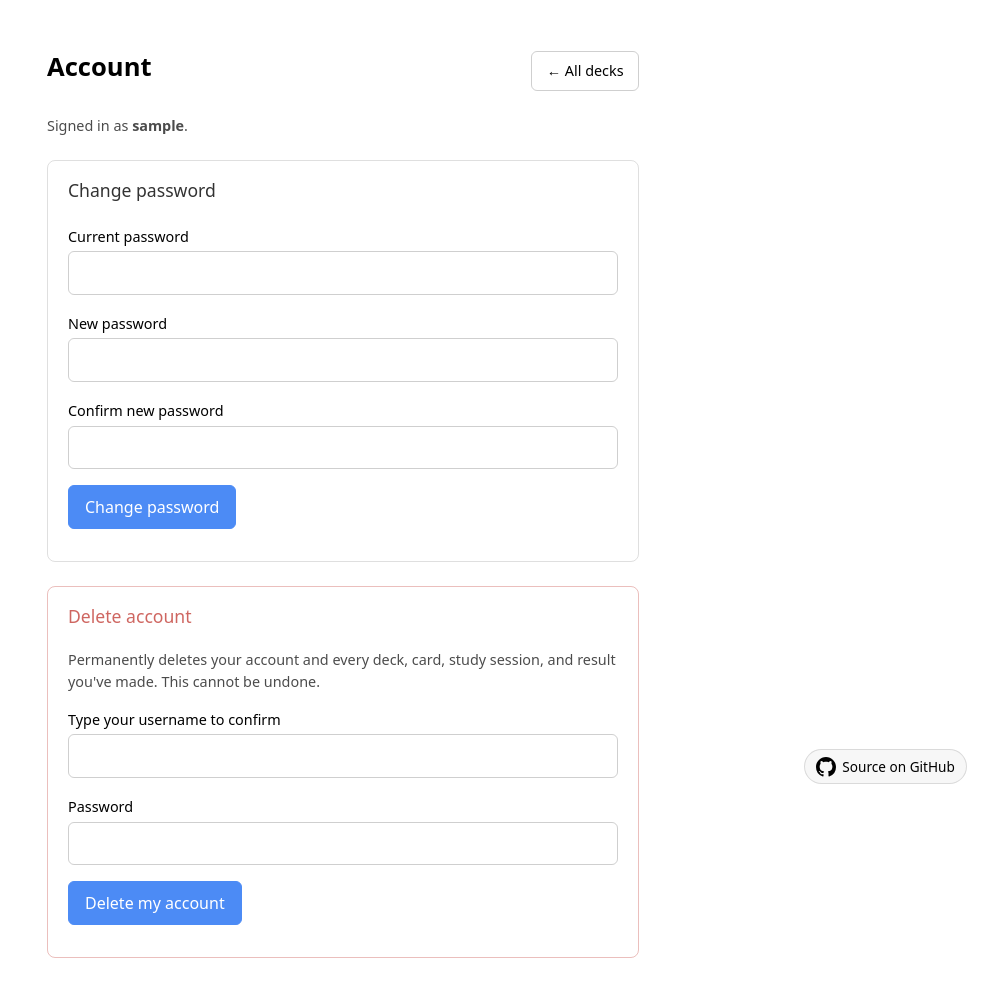
After one commit to mikedewar/crazy-cram, a Flask app: page /account in a window 1280 px wide. The commit adds this page. Shown: the whole page, without its empty margins (297-1280 px from the left). Run offline with Flask 3, Linux system fonts and the light colour scheme; the visitor is signed in with stand-in values (Sample User, id 1); some libraries are stand-ins or nearby versions.

Commit message:
M6: Account self-service (change password + delete account)
Migration 0003 rebuilds invite_code with used_by ON DELETE SET NULL —
SQLite has no ALTER TABLE DROP CONSTRAINT so batch_alter_table with
copy_from + recreate="always" declares the new schema and Alembic
rebuilds the table. Preserves the invite audit row (code + used_at) when
the associated user is deleted.

/account presents two panels:
- Change password: current + new (min 8) + confirm; on success re-hashes
  with bcrypt, commits, force-logs out, redirects to /login with a flash.
- Delete account: type username (case-insensitive) + password to confirm;
  on success detaches the user via cascade (decks/cards/sessions/
  attempts) and sets invite_code.used_by NULL. Redirects to /login.

Home page gets an Account link next to Log out.

test_models.py::test_alembic_version_stamped_at_head now resolves the
head dynamically via alembic.script.ScriptDirectory so bumping the chain
doesn't need a test edit.

Tests: 16 new (tests/test_account.py) cover both flows including wrong
current password, mismatched confirm, too-short new, forced re-login,
hash actually changes, wrong-username-typed rejected, wrong-password
rejected, cascade to all owned rows, deleted user can't log back in,
delete-with-used-invite succeeds (the M4-flagged FK regression), and
case-insensitive username confirm. Full suite: 146 passed.

Live smoke on cram.aeolipile.org: registered smoke user, changed
password, verified old rejected + new works, deleted account, confirmed
invite audit survived with used_by=NULL and user gone from DB.

```diff
--- a/app.py
+++ b/app.py
@@ -209,6 +209,34 @@ class LoginForm(FlaskForm):
     username = StringField("Username", validators=[DataRequired(), Length(max=32)])
     password = PasswordField("Password", validators=[DataRequired(), Length(max=128)])
     submit = SubmitField("Log in")
+
+
+class ChangePasswordForm(FlaskForm):
+    current_password = PasswordField(
+        "Current password",
+        validators=[DataRequired(), Length(max=128)],
+    )
+    new_password = PasswordField(
+        "New password",
+        validators=[DataRequired(), Length(min=8, max=128)],
+    )
+    confirm = PasswordField(
+        "Confirm new password",
+        validators=[DataRequired(), EqualTo("new_password", message="Passwords must match.")],
+    )
+    submit = SubmitField("Change password")
+
+
+class DeleteAccountForm(FlaskForm):
+    confirm_username = StringField(
+        "Type your username to confirm",
+        validators=[DataRequired(), Length(max=32)],
+    )
+    password = PasswordField(
+        "Password",
+        validators=[DataRequired(), Length(max=128)],
+    )
+    submit = SubmitField("Delete my account")
 
 
 class DeckForm(FlaskForm):
@@ -700,6 +728,64 @@ def study_restart(session_id):
     return redirect(url_for("study_session", session_id=s.id))
 
 
+# --- Account self-service --------------------------------------------
+
+@app.route("/account", methods=["GET"])
+@login_required
+def account():
+    return render_template(
+        "account.html",
+        pw_form=ChangePasswordForm(),
+        del_form=DeleteAccountForm(),
+    )
+
+
+@app.route("/account/password", methods=["POST"])
+@login_required
+def account_change_password():
+    pw_form = ChangePasswordForm()
+    del_form = DeleteAccountForm()
+    if pw_form.validate_on_submit():
+        if not bcrypt.check_password_hash(
+            current_user.password_hash, pw_form.current_password.data
+        ):
+            flash("Current password is incorrect.", "error")
+            return render_template("account.html", pw_form=pw_form, del_form=del_form)
+        current_user.password_hash = bcrypt.generate_password_hash(
+            pw_form.new_password.data
+        ).decode("utf-8")
+        db.session.commit()
+        logout_user()
+        flash("Password changed — please log in again.", "success")
+        return redirect(url_for("login"))
+    return render_template("account.html", pw_form=pw_form, del_form=del_form)
+
+
+@app.route("/account/delete", methods=["POST"])
+@login_required
+def account_delete():
+    pw_form = ChangePasswordForm()
+    del_form = DeleteAccountForm()
+    if del_form.validate_on_submit():
+        typed = del_form.confirm_username.data.strip()
+        if typed.lower() != current_user.username.lower():
+            flash("Typed username doesn't match — account not deleted.", "error")
+            return render_template("account.html", pw_form=pw_form, del_form=del_form)
+        if not bcrypt.check_password_hash(
+            current_user.password_hash, del_form.password.data
+        ):
+            flash("Password is incorrect — account not deleted.", "error")
+            return render_template("account.html", pw_form=pw_form, del_form=del_form)
+
+        user = db.session.get(User, current_user.id)
+        logout_user()
+        db.session.delete(user)
+        db.session.commit()
+        flash("Your account has been deleted.", "success")
+        return redirect(url_for("login"))
+    return render_template("account.html", pw_form=pw_form, del_form=del_form)
+
+
 if __name__ == "__main__":
     with app.app_context():
         db.create_all()
--- a/static/style.css
+++ b/static/style.css
@@ -21,6 +21,7 @@ button:hover, input[type=submit]:hover { background: #3a78e0; border-color: #3a7
 .flash { padding: .6rem .8rem; margin: 0 0 1rem; border-radius: .375rem; }
 .flash-error { background: #c333; border: 1px solid #c336; color: #b22; }
 .flash-info { background: #4c8bf533; border: 1px solid #4c8bf566; }
+.flash-success { background: #2a8a4b33; border: 1px solid #2a8a4b66; color: #1e6e3a; }
 a { color: #4c8bf5; }
 .gh-badge {
   position: fixed; bottom: 1rem; right: 1rem;
@@ -162,3 +163,13 @@ a[aria-disabled="true"].btn { background: #8886; border-color: #8886; pointer-ev
 .diff-eq { }
 .diff-ins { background: #4a9d5f66; color: inherit; border-radius: 2px; }
 .diff-del { background: #c3413a66; text-decoration: line-through; color: inherit; border-radius: 2px; }
+
+/* --- Account ------------------------------------------------------- */
+
+.account-panel {
+  border: 1px solid #8884; border-radius: .5rem;
+  padding: 1rem 1.25rem; margin: 1.5rem 0;
+}
+.account-panel h2 { margin-top: 0; font-size: 1.1rem; }
+.account-panel.danger { border-color: #c3413a55; }
+.account-panel.danger h2 { color: #c3413a; }
--- /dev/null
+++ b/templates/account.html
@@ -0,0 +1,57 @@
+{% extends "base.html" %}
+{% block title %}Account — Crazy-Cram{% endblock %}
+{% block content %}
+<div class="page-head">
+  <h1>Account</h1>
+  <div class="page-head-actions">
+    <a class="btn-secondary" href="{{ url_for('home') }}">← All decks</a>
+  </div>
+</div>
+
+<p class="muted">Signed in as <strong>{{ current_user.username }}</strong>.</p>
+
+<section class="account-panel">
+  <h2>Change password</h2>
+  <form method="post" action="{{ url_for('account_change_password') }}" novalidate>
+    {{ pw_form.hidden_tag() }}
+    <p>
+      {{ pw_form.current_password.label }}<br>
+      {{ pw_form.current_password(autocomplete="current-password") }}
+      {% for e in pw_form.current_password.errors %}<span class="err">{{ e }}</span>{% endfor %}
+    </p>
+    <p>
+      {{ pw_form.new_password.label }}<br>
+      {{ pw_form.new_password(autocomplete="new-password") }}
+      {% for e in pw_form.new_password.errors %}<span class="err">{{ e }}</span>{% endfor %}
+    </p>
+    <p>
+      {{ pw_form.confirm.label }}<br>
+      {{ pw_form.confirm(autocomplete="new-password") }}
+      {% for e in pw_form.confirm.errors %}<span class="err">{{ e }}</span>{% endfor %}
+    </p>
+    <p>{{ pw_form.submit(class_="btn") }}</p>
+  </form>
+</section>
+
+<section class="account-panel danger">
+  <h2>Delete account</h2>
+  <p class="muted">
+    Permanently deletes your account and every deck, card, study session,
+    and result you've made. This cannot be undone.
+  </p>
+  <form method="post" action="{{ url_for('account_delete') }}" novalidate>
+    {{ del_form.hidden_tag() }}
+    <p>
+      {{ del_form.confirm_username.label }}<br>
+      {{ del_form.confirm_username(autocomplete="off") }}
+      {% for e in del_form.confirm_username.errors %}<span class="err">{{ e }}</span>{% endfor %}
+    </p>
+    <p>
+      {{ del_form.password.label }}<br>
+      {{ del_form.password(autocomplete="current-password") }}
+      {% for e in del_form.password.errors %}<span class="err">{{ e }}</span>{% endfor %}
+    </p>
+    <p>{{ del_form.submit(class_="btn-danger") }}</p>
+  </form>
+</section>
+{% endblock %}
--- a/templates/home.html
+++ b/templates/home.html
@@ -5,6 +5,7 @@
   <h1>Your decks</h1>
   <div class="page-head-actions">
     <span class="who">Signed in as <strong>{{ user.username }}</strong>.</span>
+    <a class="btn-secondary" href="{{ url_for('account') }}">Account</a>
     <form method="post" action="{{ url_for('logout') }}" class="inline">
       <input type="hidden" name="csrf_token" value="{{ csrf_token() }}">
       <button type="submit" class="btn-secondary">Log out</button>
```
Also changed, not shown: BUILD_PLAN.md (+1 -1 lines), migrations/versions/0003_invite_used_by_set_null.py (added, +66 -0 lines), tests/test_account.py (added, +288 -0 lines), tests/test_models.py (+9 -1 lines).
